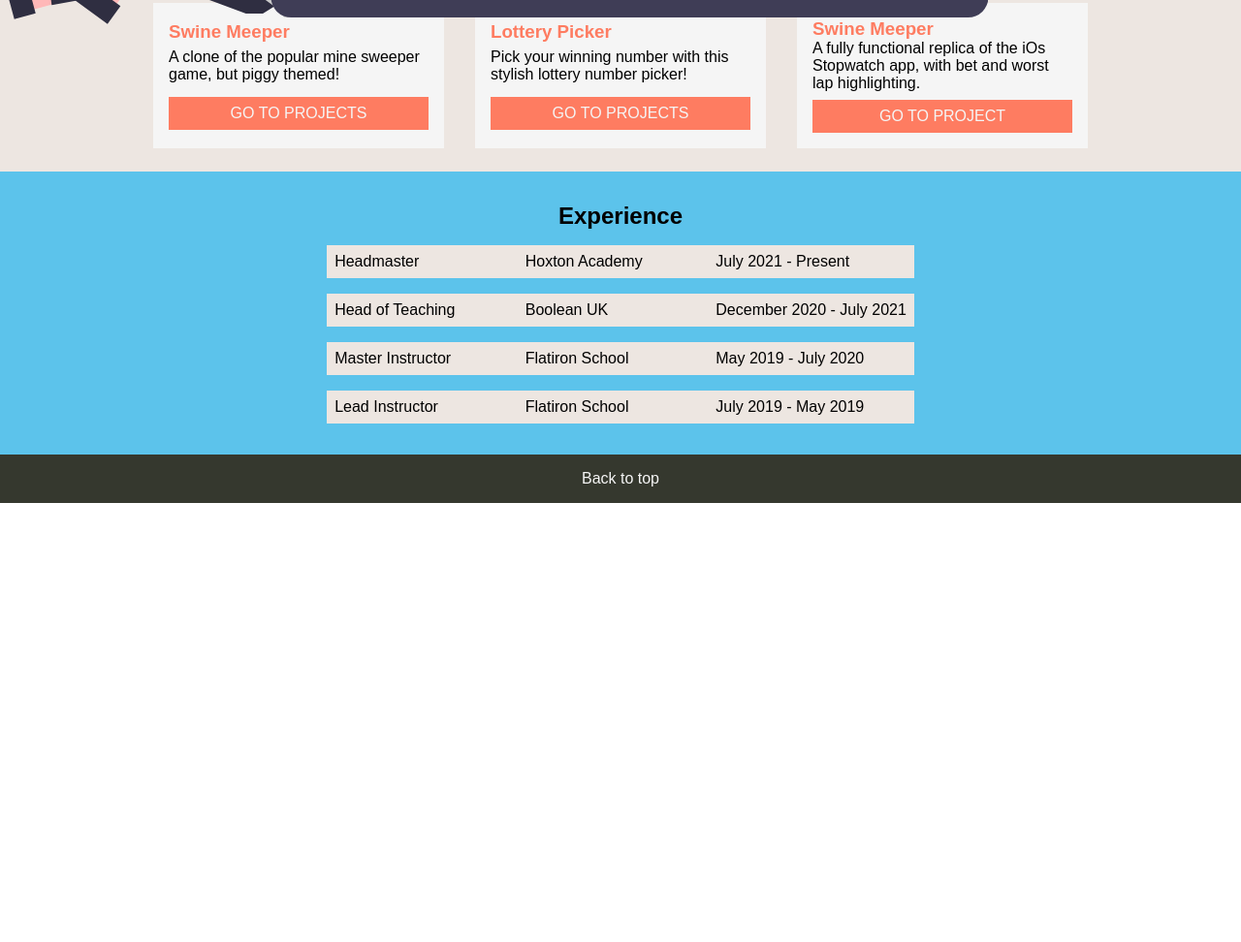
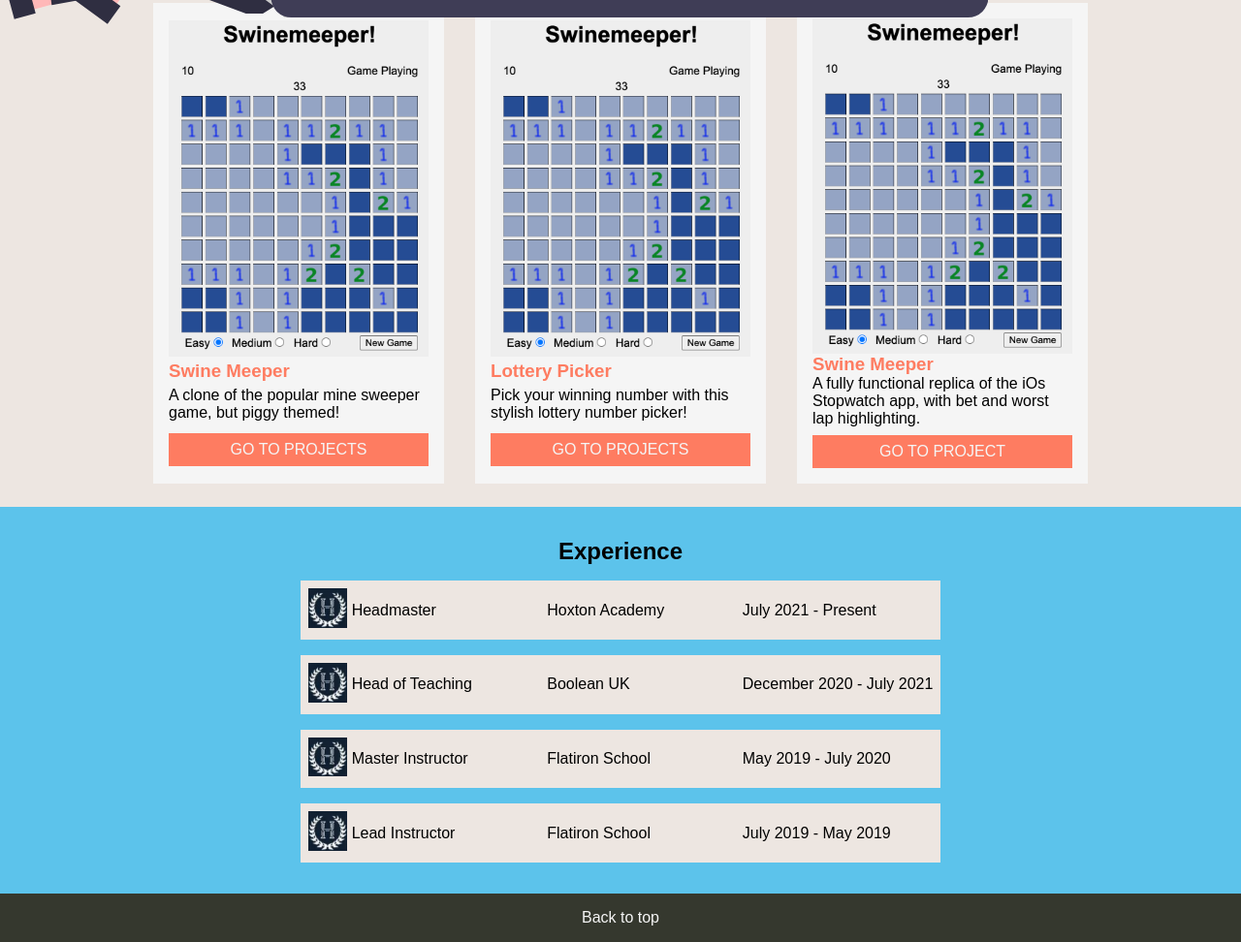
Before and after one commit to ramarinor/hoxton-html-my-portfolio-media, a plain HTML site: page index.html in a window 1280 px wide. Shown: the part 691-1663 px from the top of the page at 97% size. Before the commit the page ends 1210 px from the top, so only its background shows below. Drawn offline with Linux system fonts and the light colour scheme.

Commit message:
added images to projects and logo to companies

```diff
--- a/index.html
+++ b/index.html
@@ -235,6 +235,7 @@
 			</div>
 			<div class="projects-container">
 				<div class="project">
+					<img src="/swinemeeper.png" alt="swine meeper logo" />
 					<h3 class="project-title">Swine Meeper</h3>
 					<p class="project-desription">
 						A clone of the popular mine sweeper game, but piggy themed!
@@ -247,6 +248,7 @@
 					>
 				</div>
 				<div class="project">
+					<img src="/swinemeeper.png" alt="swine meeper logo" />
 					<h3 class="project-title">Lottery Picker</h3>
 					<p class="project-desription">
 						Pick your winning number with this stylish lottery number picker!
@@ -259,6 +261,7 @@
 					>
 				</div>
 				<div class="project">
+					<img src="/swinemeeper.png" alt="swine meeper logo" />
 					<h3 class="project-title">Swine Meeper</h3>
 					<p class="project-desription">
 						A fully functional replica of the iOs Stopwatch app, with bet and
@@ -279,21 +282,25 @@
 			</div>
 			<div class="experiences-container">
 				<div class="experience">
+					<div class="image"><img src="/hoxton.png" alt="hoxton logo" /></div>
 					<div class="position">Headmaster</div>
 					<div class="company">Hoxton Academy</div>
 					<div class="time">July 2021 - Present</div>
 				</div>
 				<div class="experience">
+					<div class="image"><img src="/hoxton.png" alt="hoxton logo" /></div>
 					<div class="position">Head of Teaching</div>
 					<div class="company">Boolean UK</div>
 					<div class="time">December 2020 - July 2021</div>
 				</div>
 				<div class="experience">
+					<div class="image"><img src="/hoxton.png" alt="hoxton logo" /></div>
 					<div class="position">Master Instructor</div>
 					<div class="company">Flatiron School</div>
 					<div class="time">May 2019 - July 2020</div>
 				</div>
 				<div class="experience">
+					<div class="image"><img src="/hoxton.png" alt="hoxton logo" /></div>
 					<div class="position">Lead Instructor</div>
 					<div class="company">Flatiron School</div>
 					<div class="time">July 2019 - May 2019</div>
--- a/style.css
+++ b/style.css
@@ -133,7 +133,9 @@
 	padding: 0.5rem;
 	background-color: #ede6e1;
 	display: grid;
-	grid-template-columns: repeat(3, 1fr);
+	gap: 5px;
+	grid-template-columns: 40px repeat(3, 1fr);
+	align-items: center;
 	margin-top: 1rem;
 }
 
```
